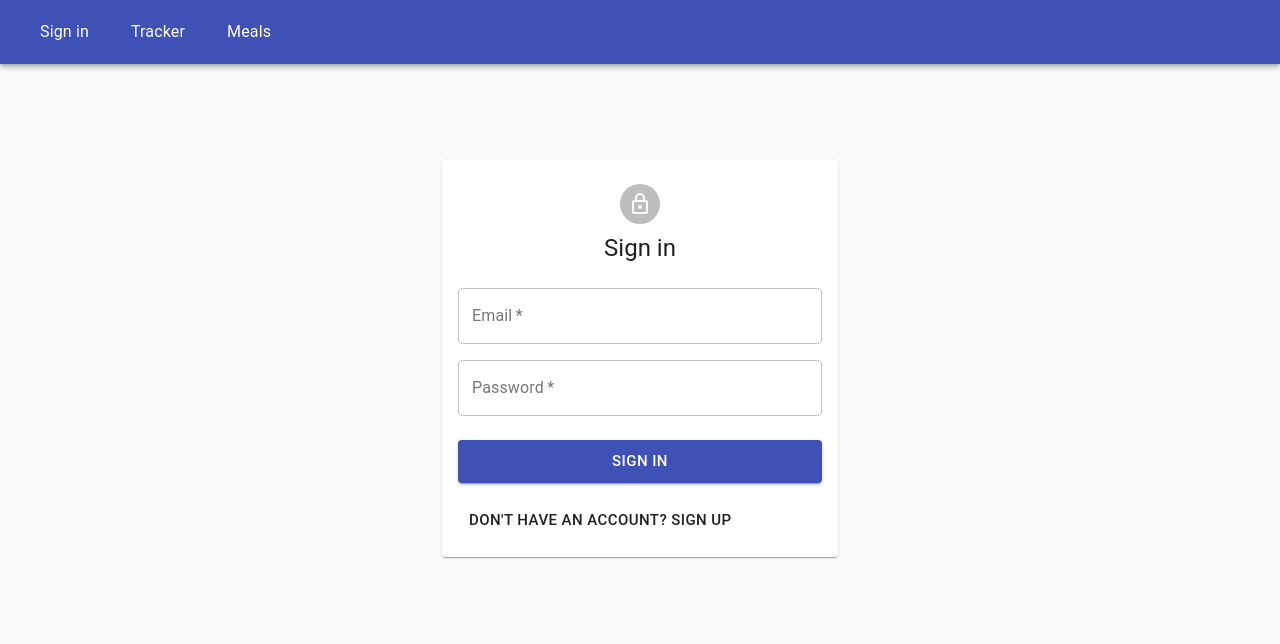
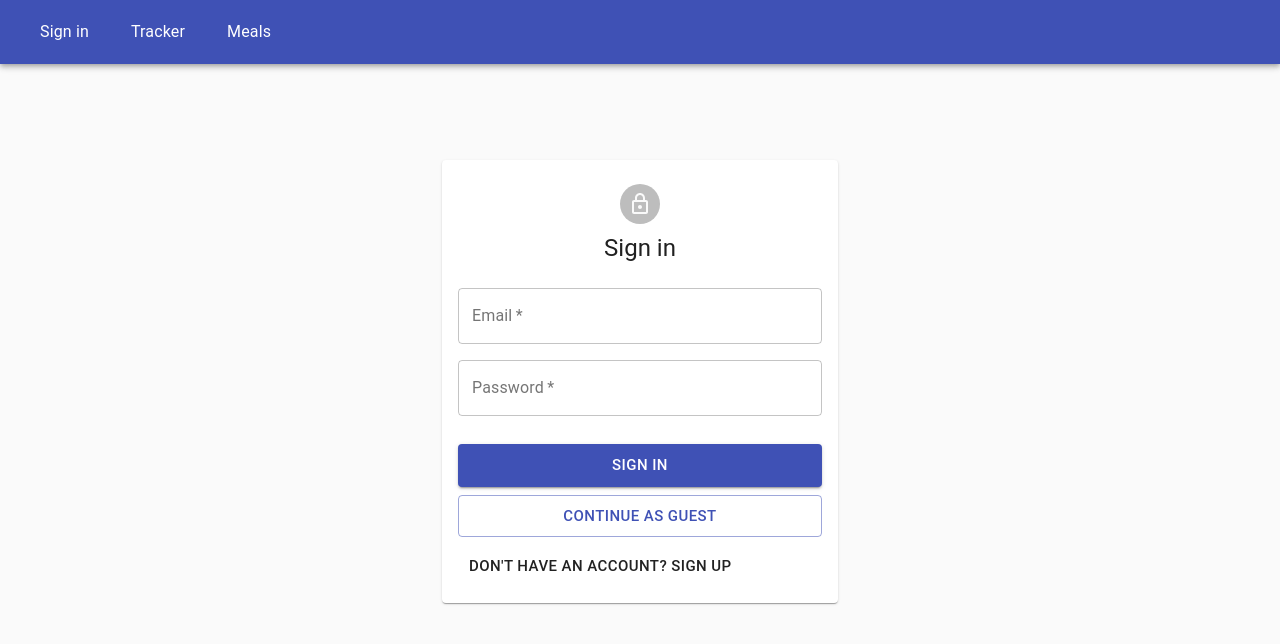
Before and after one commit to CodeAlanSanchez/food-tracker, a React (Create React App) app in the folder client/: page /auth in a window 1280 px wide. Shown: the top 644 px of the page. Built offline with nearby package versions, Linux system fonts and the light colour scheme.

Commit message:
Add continue as guest option

```diff
--- a/client/src/components/Auth/Auth.jsx
+++ b/client/src/components/Auth/Auth.jsx
@@ -90,10 +90,15 @@ const Auth = () => {
               </Grid>
             ) : null}
           </Grid>
-          <Grid container>
+          <Grid container spacing={1}>
             <Grid item xs={12}>
               <Button size="large" color="primary" variant="contained" className={classes.submit} fullWidth>
                 {isSignup ? 'Sign up' : 'Sign in'}
+              </Button>
+            </Grid>
+            <Grid item xs={12}>
+              <Button size="large" color="primary" variant="outlined" fullWidth>
+                Continue as Guest
               </Button>
             </Grid>
             <Grid item xs={12}>
--- a/client/src/components/Auth/styles.js
+++ b/client/src/components/Auth/styles.js
@@ -9,7 +9,7 @@ export default makeStyles((theme) => ({
     padding: theme.spacing(2),
   },
   submit: {
-    margin: theme.spacing(3, 0, 2),
+    margin: theme.spacing(3, 0, 0),
   },
   form: {
     marginTop: theme.spacing(2),
@@ -17,7 +17,4 @@ export default makeStyles((theme) => ({
   avatar: {
     margin: theme.spacing(1),
   },
-  input: {
-    marginBottom: theme.spacing(0),
-  },
 }));
```
